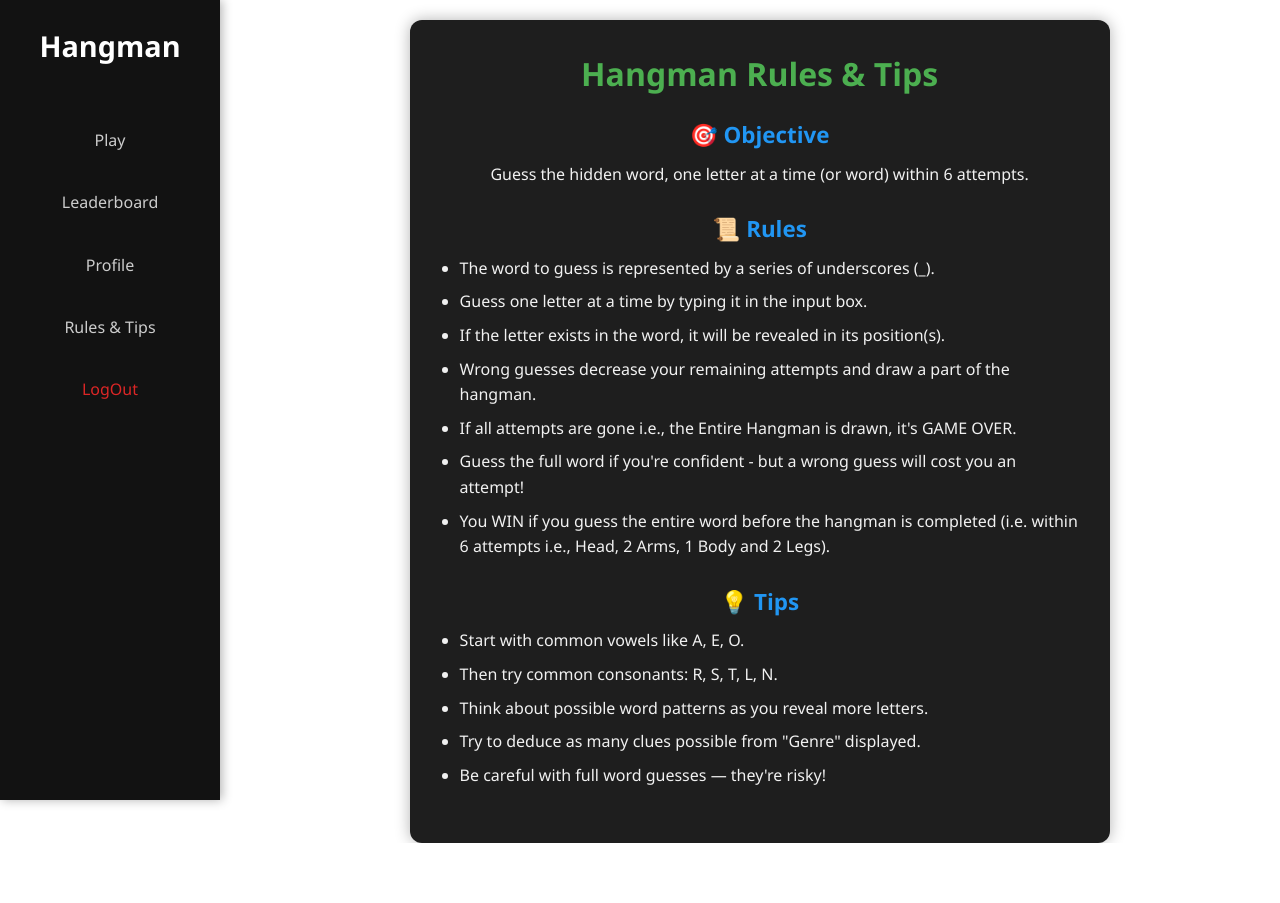
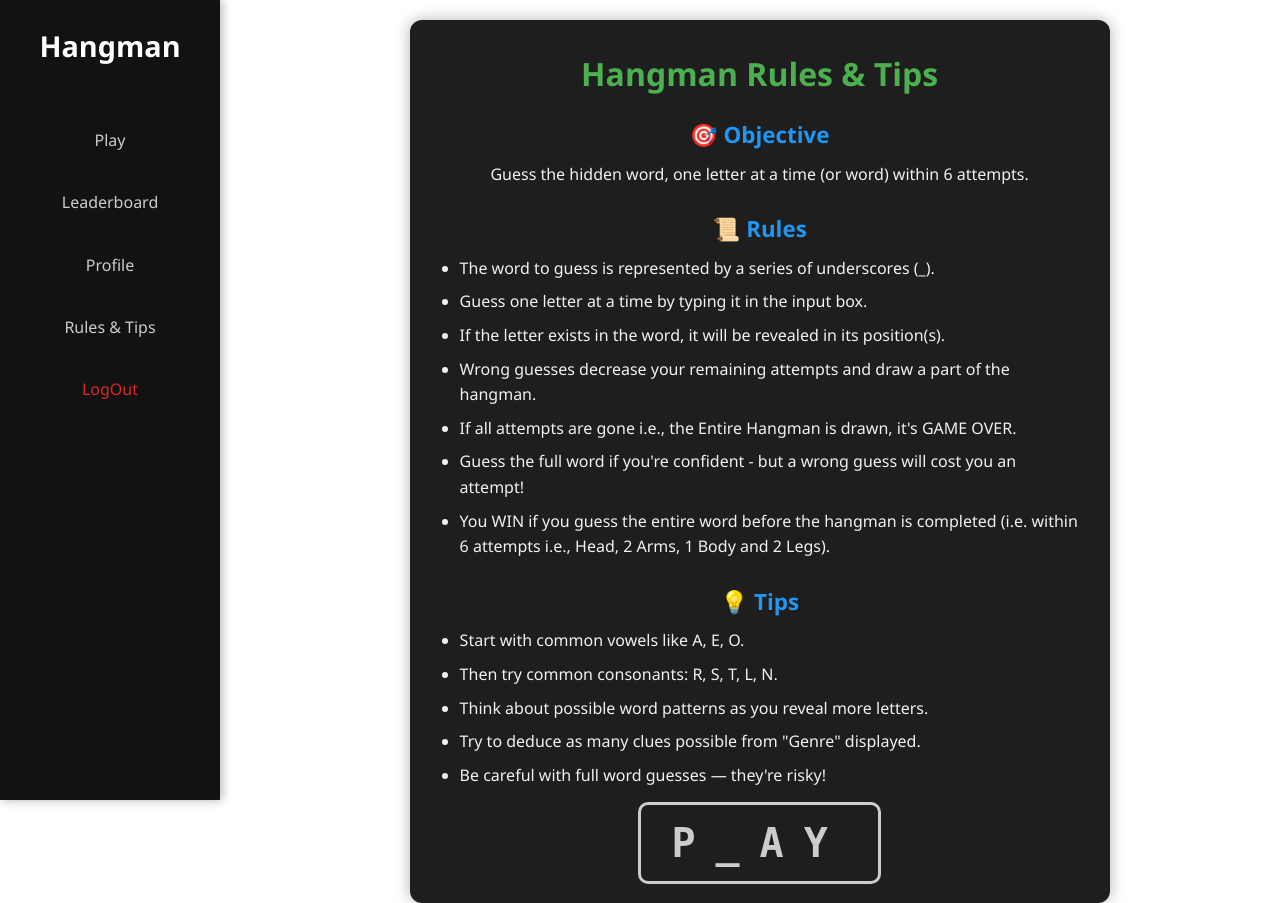
Before and after one commit to Max-31/Hangman, a React (Vite) app in the folder client/: page /rules in a window 1280 px wide. Before the commit the page ends 843 px from the top, so only its background shows below. Built offline with nearby package versions, Linux system fonts and the light colour scheme; no server answers.

Commit message:
ft.: Added Play button in Rules page

```diff
--- a/client/src/components/Rules.css
+++ b/client/src/components/Rules.css
@@ -44,6 +44,26 @@
 
 .rules-section li {
   margin-bottom: 8px;
+}
+
+.playLink {
+  margin-top: 50px;
+  padding: 15px 30px;
+  border: 3px solid #cccccc;
+  border-radius: 10px;
+  text-decoration: none;
+  color: #cccccc;
+  font-size: 2.5rem;
+  font-weight: bold;
+  font-family: 'monospace', 'Courier New', Courier;
+  letter-spacing: 0.5em;
+  transition: background-color 0.3s, color 0.3s, border-color 0.3s;
+}
+
+.playLink:hover {
+  background-color: #333;
+  color: #fff;
+  border-color: #fff;
 }
 
 /* ────────────────────────────────────────────────
--- a/client/src/components/Rules.jsx
+++ b/client/src/components/Rules.jsx
@@ -1,6 +1,36 @@
 import './Rules.css';
+import { useState, useRef, useEffect } from 'react';
+import { Link } from 'react-router-dom';
 
 const Rules = () => {
+
+  const [animText, setAnimText]= useState("PLAY");
+    let index= useRef(0);
+
+    useEffect(
+      ()=>{
+
+        const intervalID= setInterval(
+          ()=>{
+            const strAnim= "PLAY";
+
+            const strArr= strAnim.split('');
+
+            strArr[index.current]= '_';
+
+            setAnimText(strArr.join(''));
+
+            index.current= (index.current + 1) % 4;
+
+          }, 500
+        );
+
+        return ()=>clearInterval(intervalID);
+      },
+
+      []
+    )
+
   return (
     <div className="rules-container">
       <h2 className="rules-title">Hangman Rules & Tips</h2>
@@ -33,6 +63,11 @@ const Rules = () => {
           <li>Be careful with full word guesses — they're risky!</li>
         </ul>
       </div>
+
+      {/* <div className="rules-section"> */}
+        <Link to='/play' className="playLink">{animText}</Link>
+      {/* </div> */}
+
     </div>
   );
 };
```
